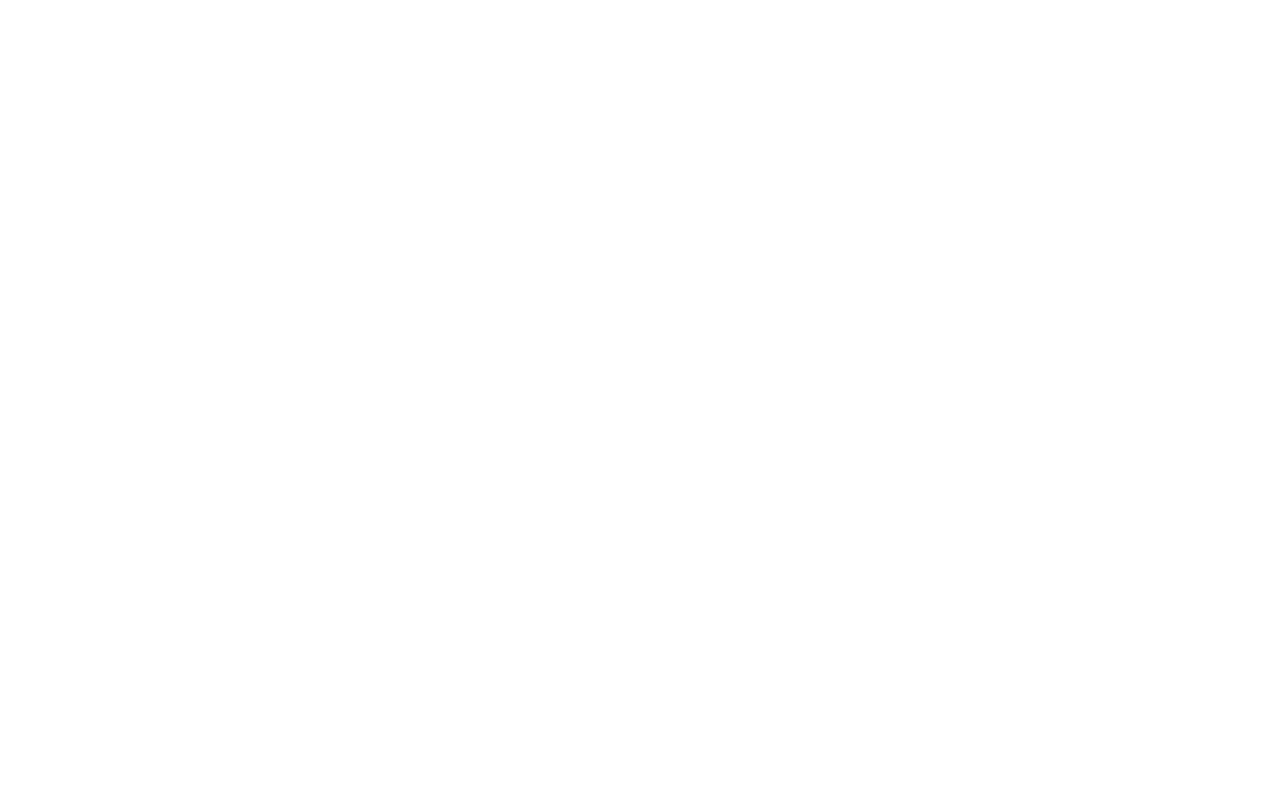
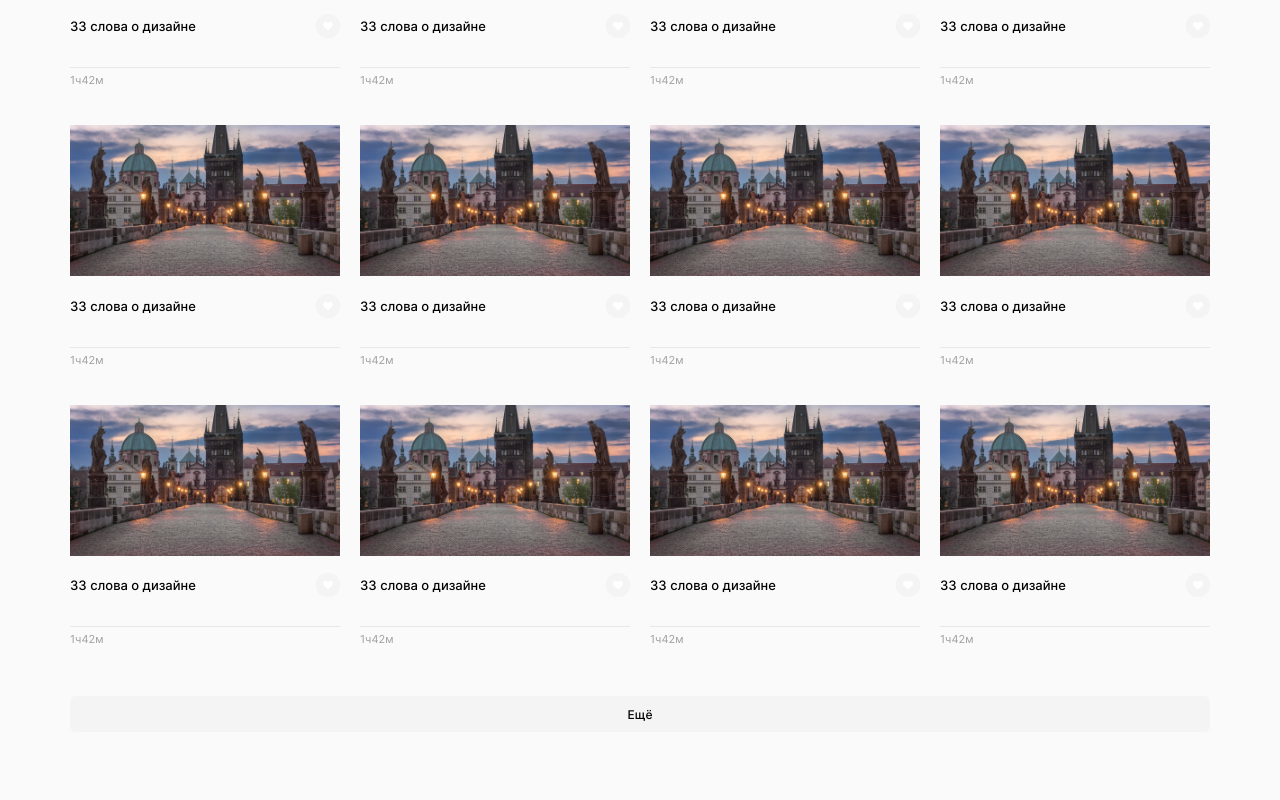
Before and after one commit to CheNikos/movies-explorer-frontend, a React (Create React App) app: page /movies in a window 1280 px wide. Shown: the part 520-1320 px from the top of the page. Before the commit the page ends 800 px from the top, so only its background shows below. Built offline with nearby package versions, Linux system fonts and the light colour scheme.

Commit message:
Сверстал компонент Movies

```diff
--- a/src/components/FilterCheckbox/FilterCheckbox.css
+++ b/src/components/FilterCheckbox/FilterCheckbox.css
@@ -3,9 +3,8 @@
     align-items: center;
     cursor: pointer;
     position: relative;
-    width: 174px;
+    width: 36px;
     height: 20px;
-    margin-top: 29px;
     transition: all .3s ease;
     -webkit-tap-highlight-color: rgba(0, 0, 0, 0);
   }
--- a/src/components/Movies/Movies.css
+++ b/src/components/Movies/Movies.css
@@ -1,4 +1,23 @@
 .movies {
-    background-color: #FAFAFA;
-    display: block;
+  background-color: #fafafa;
+  display: block;
 }
+
+.movies__more {
+  width: 1140px;
+  margin: auto;
+  padding-top: 50px;
+  padding-bottom: 80px;
+}
+
+.movies__more-button {
+  height: 36px;
+  width: 1140px;
+  background-color: #f4f4f4;
+  border-radius: 6px;
+  border: none;
+  font-size: 12px;
+  font-weight: 500;
+  line-height: 15px;
+  text-align: center;
+}
--- a/src/components/Movies/Movies.js
+++ b/src/components/Movies/Movies.js
@@ -1,11 +1,15 @@
-import './Movies.css';
-import SearchForm from "./SearchForm/SearchForm"
+import "./Movies.css";
+import SearchForm from "./SearchForm/SearchForm";
+import MoviesCardList from "./MoviesCardList/MoviesCardList";
 
 export default function Movies() {
-
   return (
     <section className="movies">
-        <SearchForm />
+      <SearchForm />
+      <MoviesCardList />
+      <div className="movies__more">
+        <button className="movies__more-button">Ещё</button>
+      </div>
     </section>
   );
 }
--- /dev/null
+++ b/src/components/Movies/MoviesCard/MoviesCard.css
@@ -0,0 +1,49 @@
+.movies-card {
+  width: 270px;
+}
+
+.movies-card__image {
+  width: 270px;
+  height: 151px;
+  object-fit: cover;
+}
+
+.movies-card__description {
+  margin-top: 14px;
+  display: flex;
+  justify-content: space-between;
+  align-items: center;
+}
+
+.movies-card__name {
+  font-size: 13px;
+  font-weight: 500;
+  line-height: 16px;
+  margin-top: 0;
+  margin-bottom: 0;
+  width: 226px;
+}
+
+.movies-card__like {
+  width: 24px;
+  height: 24px;
+  background-image: url(../../../images/card-image/save1d.svg);
+  border: none;
+  border-radius: 24px;
+  cursor: pointer;
+}
+
+.movies-card__line {
+  width: 270px;
+  border-bottom: 1px solid #e8e8e8;
+  margin: 29px auto 0 auto;
+}
+
+.movies-card__time {
+  font-size: 11px;
+  font-weight: 400;
+  line-height: 13px;
+  margin-top: 6px;
+  margin-bottom: 0;
+  color: rgba(160, 160, 160, 1);
+}
--- /dev/null
+++ b/src/components/Movies/MoviesCard/MoviesCard.js
@@ -0,0 +1,16 @@
+import "./MoviesCard.css";
+import image from "../../../images/card-image/praga-9.jpg"
+
+export default function MoviesCard() {
+  return (
+    <div className="movies-card">
+        <img src={image} alt="Прага" className="movies-card__image" />
+        <div className="movies-card__description">
+            <p className="movies-card__name">33 слова о дизайне</p>
+            <button className="movies-card__like"></button>
+        </div>
+        <div className="movies-card__line"></div>
+        <p className="movies-card__time">1ч42м</p>
+    </div>
+  );
+}
--- /dev/null
+++ b/src/components/Movies/MoviesCardList/MoviesCardList.css
@@ -0,0 +1,8 @@
+.movies-cards {
+    width: 1140px;
+    margin: auto;
+    padding-top: 70px;
+    display: grid;
+    grid-template-columns: 270px 270px 270px 270px;
+    gap: 38px 20px;
+}
--- /dev/null
+++ b/src/components/Movies/MoviesCardList/MoviesCardList.js
@@ -0,0 +1,21 @@
+import "./MoviesCardList.css";
+import MoviesCard from "../MoviesCard/MoviesCard";
+
+export default function MoviesCardList() {
+  return (
+    <div className="movies-cards">
+        <MoviesCard />
+        <MoviesCard />
+        <MoviesCard />
+        <MoviesCard />
+        <MoviesCard />
+        <MoviesCard />
+        <MoviesCard />
+        <MoviesCard />
+        <MoviesCard />
+        <MoviesCard />
+        <MoviesCard />
+        <MoviesCard />
+    </div>
+  );
+}
--- a/src/components/Movies/SearchForm/SearchForm.css
+++ b/src/components/Movies/SearchForm/SearchForm.css
@@ -48,17 +48,12 @@
 }
 
 .search-form__checkbox {
-    width: 200px;
+    width: 167px;
     height: 25px;
-    border: 1px solid red;
     margin: 32px auto 0 70px;
     padding-bottom: 47px;
     display: flex;
     justify-content: space-between;
-}
-
-.search-form__tumb {
-  border: 1px solid red;
 }
 
 .search-form__filter {
--- a/src/components/Movies/SearchForm/SearchForm.js
+++ b/src/components/Movies/SearchForm/SearchForm.js
@@ -17,7 +17,7 @@
       </div>
       <div className="search-form__line"></div>
       <div className="search-form__checkbox">
-        <div className="search-form__tumb"><FilterCheckbox /></div>
+        <div><FilterCheckbox /></div>
         <p className="search-form__filter">Короткометражки</p>
       </div>
     </div>
```
Also changed, not shown: src/images/card-image/praga-9.jpg (added), src/images/card-image/save1d.svg (added).
